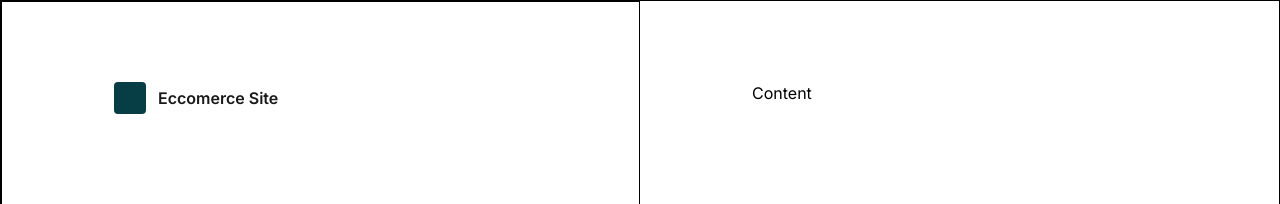
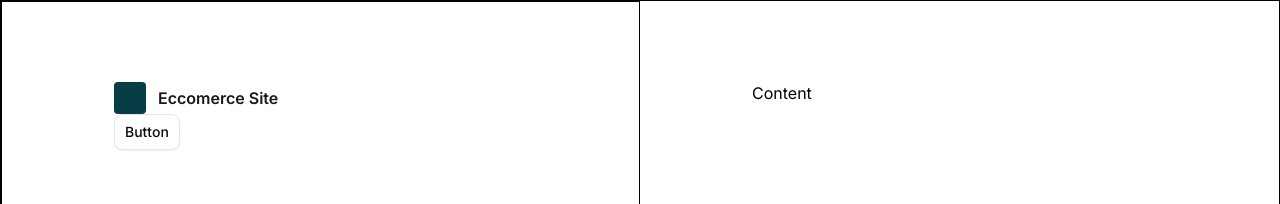
Before and after one commit to devtitus/E-Commerce-App, a Next.js app: page /login in a window 1280 px wide. Shown: the top 204 px of the page. Built offline with nearby package versions, Linux system fonts and the light colour scheme.

Commit message:
feat(login): add button component and UI index export
Added a Button component import to the login page and created a UI index file to export the Button component for easier imports across the application.

```diff
--- a/app/login/page.tsx
+++ b/app/login/page.tsx
@@ -1,4 +1,5 @@
 import React from 'react'
+import { Button } from '@/components/ui/index'
 
 const Login = () => {
     return (
@@ -10,6 +11,7 @@
                         <div className='w-8 h-8 rounded bg-[#073D44]'></div>
                         <span className='text-black/90 font-semibold capitalize'>Eccomerce Site</span>
                     </div>
+                    <Button variant="outline">Button</Button>
                 </div>
                 <div className='w-[50%] h-screen py-20 px-28 text-black'>Content</div>
             </div>
--- /dev/null
+++ b/components/ui/index.ts
@@ -0,0 +1 @@
+export { Button } from '@/components/ui/button';
```
